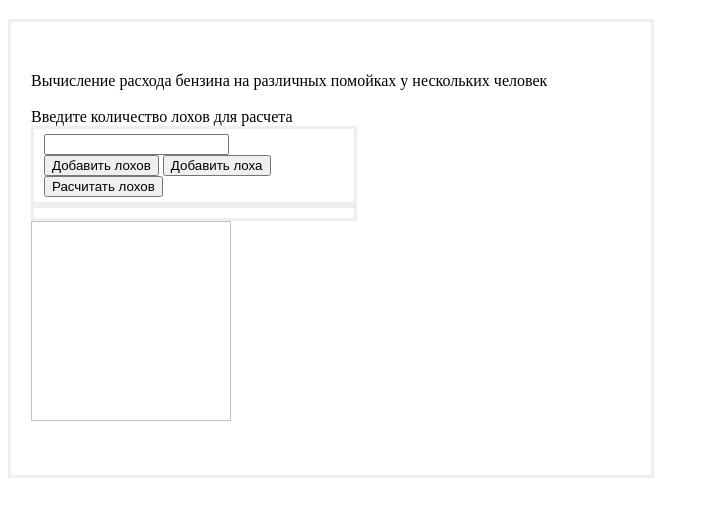
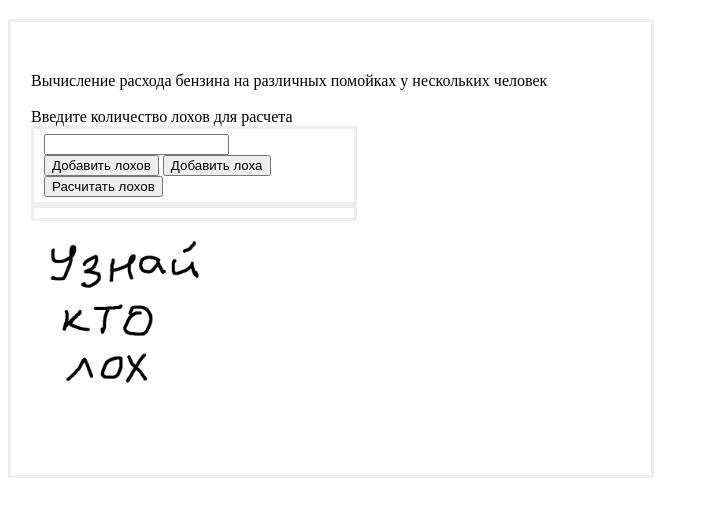
Before and after one commit to Mello578/fifteensAnd2048, a plain HTML site: page index.html in a window 1280 px wide. Shown: the part 79-596 px from the top of the page, without its empty margins (0-709 px from the left). Drawn offline with Linux system fonts and the light colour scheme.

Commit message:
Update index.html

```diff
--- a/index.html
+++ b/index.html
@@ -56,7 +56,7 @@
 
         </div>
         <a href="https://vk.com/sacryfice">
-     <img width="200" height="200" src:"лохан.png">
+     <img width="200" height="200" src="лохан.png">
             </a>
     <script src="index.js"></script>
 </div>
```
